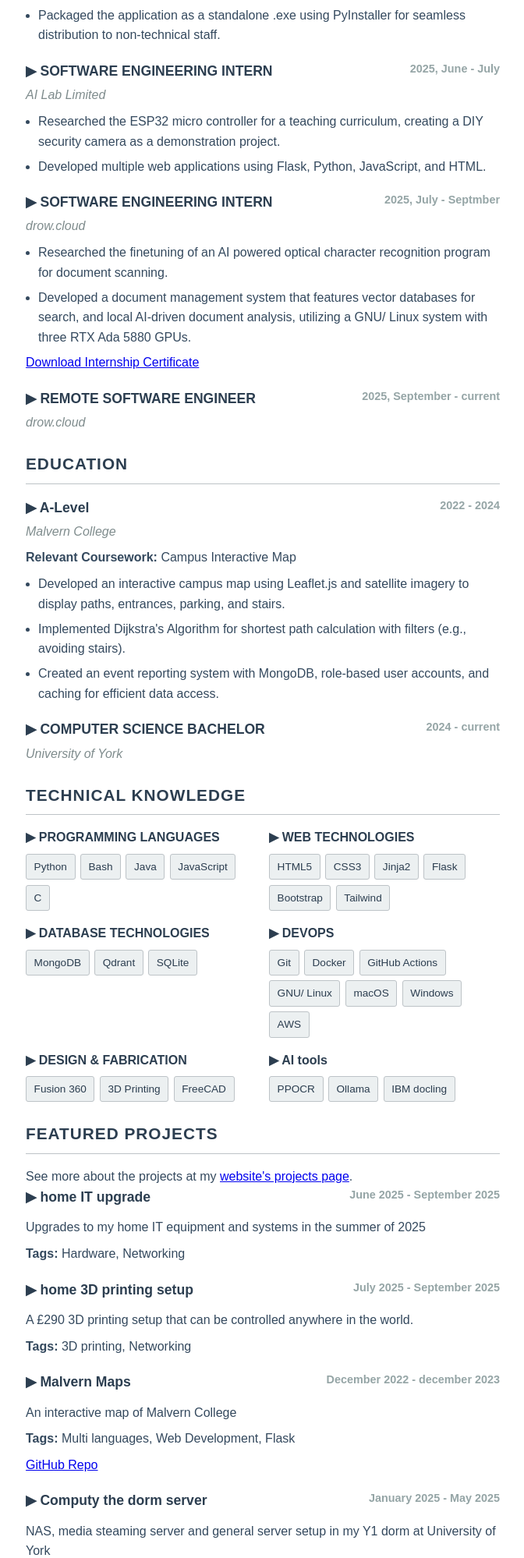
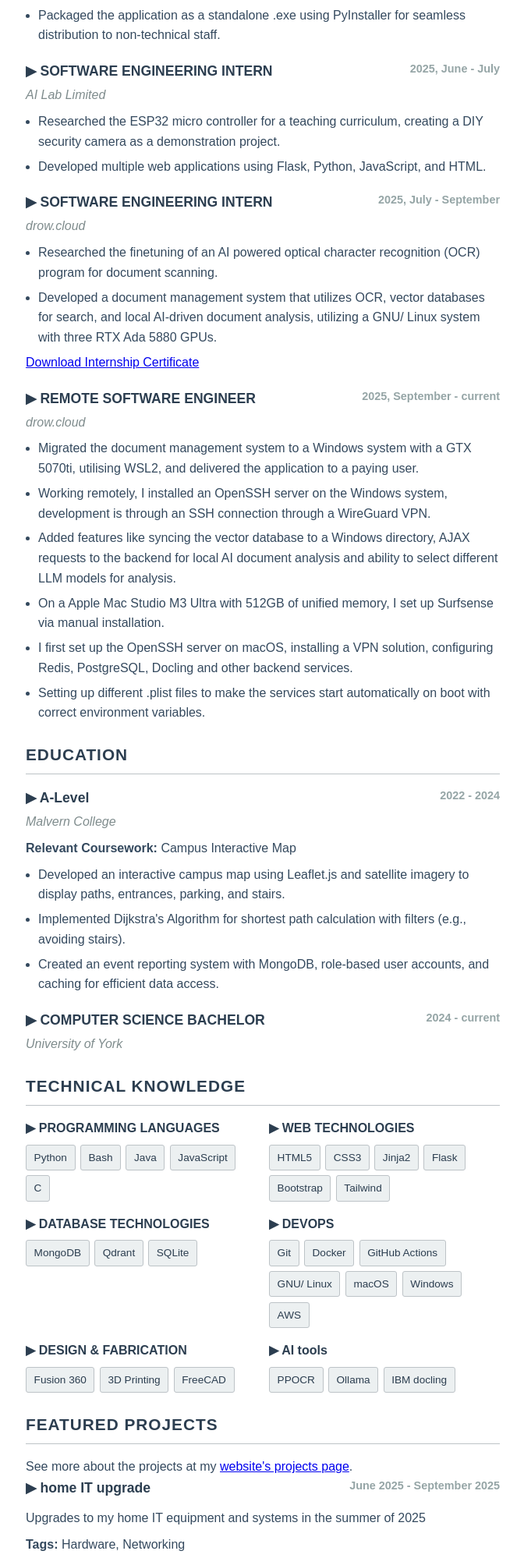
Before and after one commit to bensonchow123/portfolio_website, a Flask app: a page that uses templates/resume.html in a window 1280 px wide. Shown: the part 836-2834 px from the top of the page at 78% size, without its empty margins (303-975 px from the left). Run offline with Flask 3, Linux system fonts and the light colour scheme.

Commit message:
feature: update resume

```diff
--- a/templates/home.html
+++ b/templates/home.html
@@ -45,13 +45,13 @@
 
                 I love 3D printing and learning CAD, mostly using my QIDI Q1 Pro coreXY printer and Kingroon filament dryer to make custom parts for my other interests.<br><br>
 
-                I'm also into high-fidelity audio and collect FLAC music. To manage my library, I built a personal streaming service on a Raspberry Pi, and I even track every track I play—you can see the stats on the Music page.<br><br>
+                I'm also into high-fidelity audio and collect FLAC music. To manage my library, I built a personal streaming service on a Raspberry Pi, and I even track every track I play, you can see the stats on the Music page.<br><br>
 
-                Another hobby is building and modding mechanical keyboards—my favorite build so far is a customized Keychron Q3.<br><br>
+                Another hobby is building and modding mechanical keyboards, my favorite build so far is a customized Keychron Q3.<br><br>
 
                 Programming ties all these interests together. I daily-drive an Arch Linux system (LUKS-encrypted BTRFS with KDE Plasma), which keeps me learning about coding, system administration, and open-source tools.<br><br>
 
-                This site is built with Python Flask, hosted on a free server, and running on a free .cf domain (yep, straight from the Central African Republic!).<br>
+                This site is built with Python Flask, hosted on a free server, accessable through my .how domain.<br>
 
                 You can read more about projects mentioned in the Projects page!<br><br>
             </div>
--- a/templates/resume.html
+++ b/templates/resume.html
@@ -85,12 +85,12 @@
                     <h3 class="item-title">▶ SOFTWARE ENGINEERING INTERN</h3>
                     <p class="item-company">drow.cloud</p>
                 </div>
-                <span class="item-date">2025, July - Septmber</span>
+                <span class="item-date">2025, July - September</span>
             </div>
             <div class="item-description">
                 <ul>
-                    <li>Researched the finetuning of an AI powered optical character recognition program for document scanning.</li>
-                    <li>Developed a document management system that features vector databases for search, and local AI-driven document analysis, utilizing a GNU/ Linux system with three RTX Ada 5880 GPUs.</li>
+                    <li>Researched the finetuning of an AI powered optical character recognition (OCR) program for document scanning.</li>
+                    <li>Developed a document management system that utilizes OCR, vector databases for search, and local AI-driven document analysis, utilizing a GNU/ Linux system with three RTX Ada 5880 GPUs.</li>
                 </ul>
                 <p>
                     <a href="{{ url_for('static', filename='documents/drow_intern.pdf', _external=True) }}" target="_blank">Download Internship Certificate</a>
@@ -104,6 +104,16 @@
                     <p class="item-company">drow.cloud</p>
                 </div>
                 <span class="item-date">2025, September - current</span>
+            </div>
+            <div class="item-description">
+                <ul>
+                    <li>Migrated the document management system to a Windows system with a GTX 5070ti, utilising WSL2, and delivered the application to a paying user.</li>
+                    <li>Working remotely, I installed an OpenSSH server on the Windows system, development is through an SSH connection through a WireGuard VPN.</li>
+                    <li>Added features like syncing the vector database to a Windows directory, AJAX requests to the backend for local AI document analysis and ability to select different LLM models for analysis.</li>
+                    <li>On a Apple Mac Studio M3 Ultra with 512GB of unified memory, I set up Surfsense via manual installation.</li>
+                    <li>I first set up the OpenSSH server on macOS, installing a VPN solution, configuring Redis, PostgreSQL, Docling and other backend services.</li>
+                    <li>Setting up different .plist files to make the services start automatically on boot with correct environment variables.</li>
+                </ul>
             </div>
         </div>
     </div>
```
